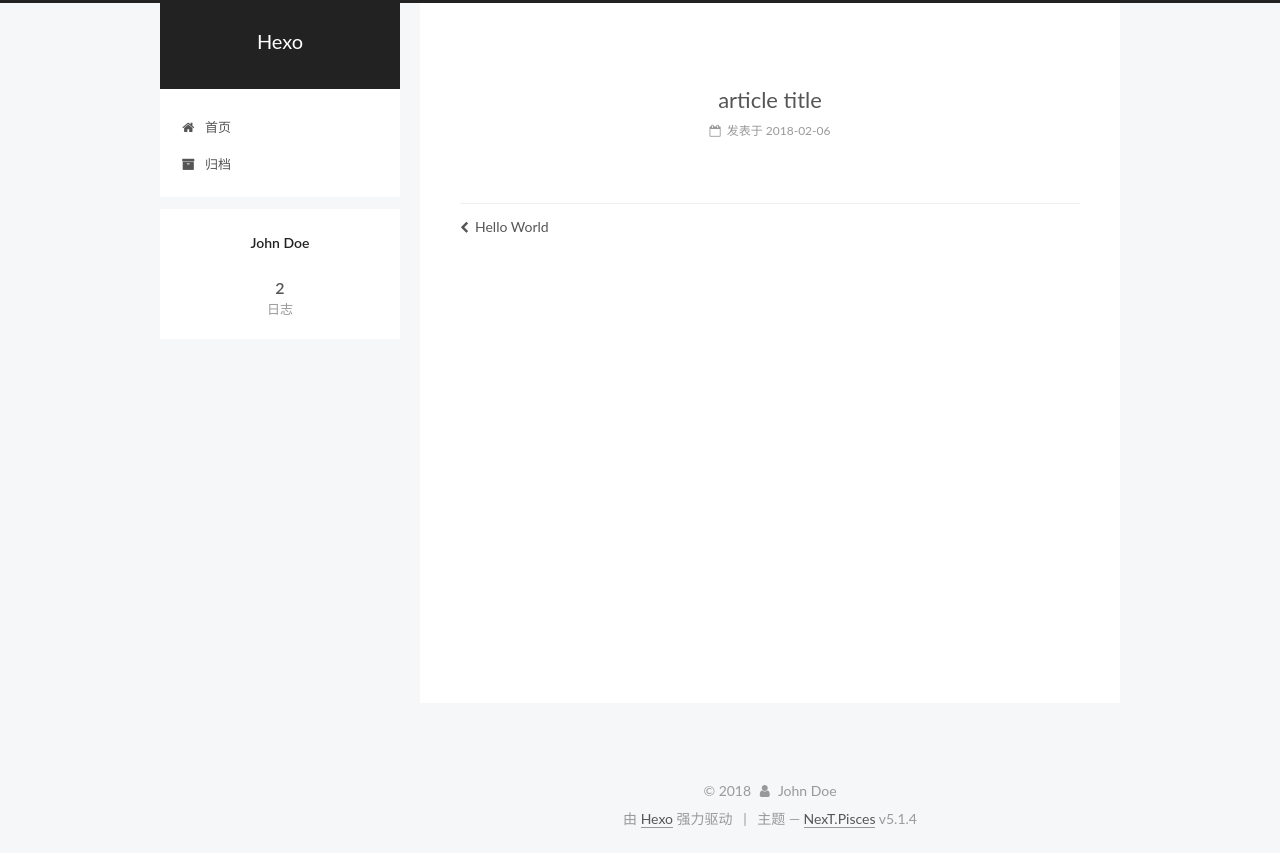
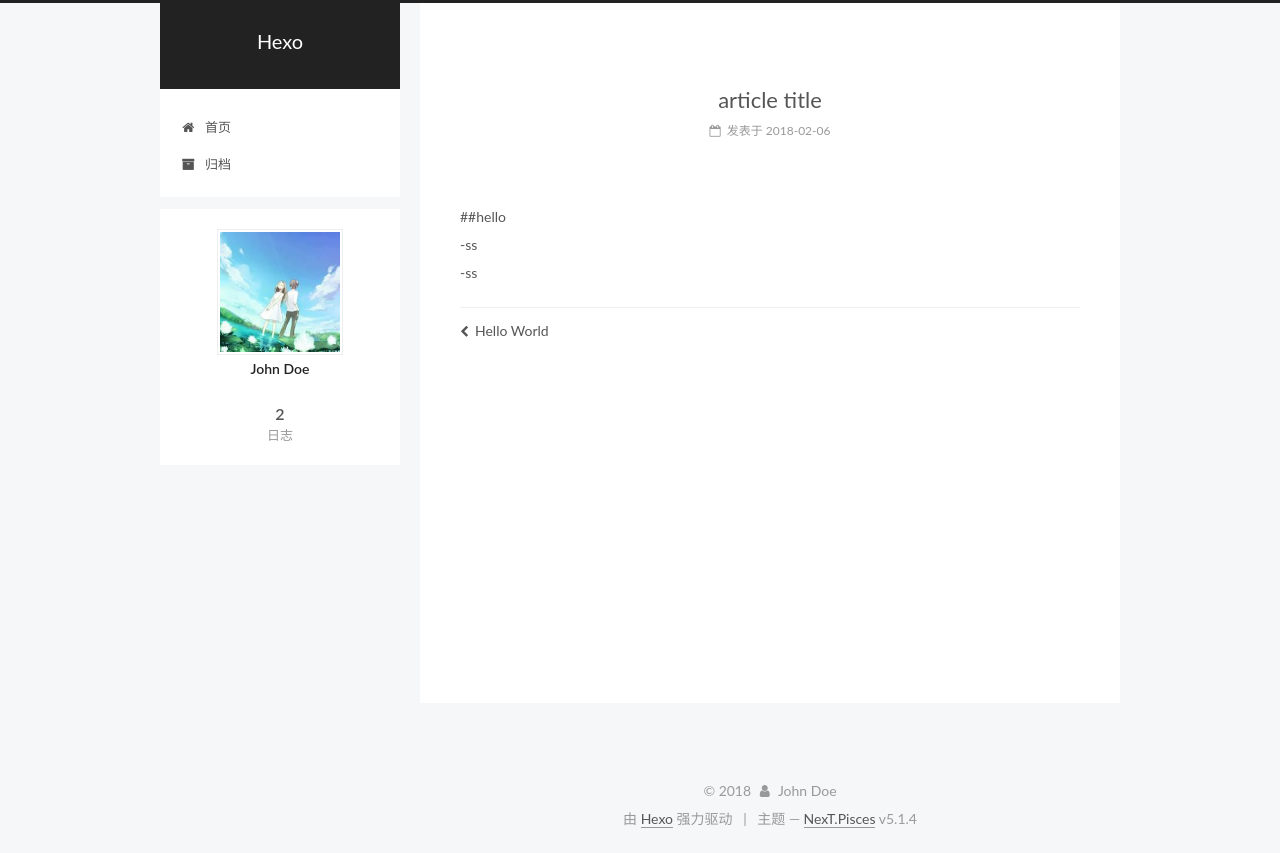
Before and after one commit to iycc/iycc.github.io, a plain HTML site: page 2018/02/06/article-title/index.html in a window 1280 px wide. Drawn offline with Linux system fonts and the light colour scheme.

Commit message:
Site updated: 2018-02-08 20:45:53

```diff
--- a/2018/02/06/article-title/index.html
+++ b/2018/02/06/article-title/index.html
@@ -79,14 +79,17 @@
 
 
 
+<meta name="description" content="##hello-ss-ss">
 <meta property="og:type" content="article">
 <meta property="og:title" content="article title">
 <meta property="og:url" content="http://yoursite.com/2018/02/06/article-title/index.html">
 <meta property="og:site_name" content="Hexo">
+<meta property="og:description" content="##hello-ss-ss">
 <meta property="og:locale" content="zh-Hans">
-<meta property="og:updated_time" content="2018-02-06T15:53:10.449Z">
+<meta property="og:updated_time" content="2018-02-08T12:43:31.940Z">
 <meta name="twitter:card" content="summary">
 <meta name="twitter:title" content="article title">
+<meta name="twitter:description" content="##hello-ss-ss">
 
 
 
@@ -234,7 +237,7 @@
     <span hidden itemprop="author" itemscope itemtype="http://schema.org/Person">
       <meta itemprop="name" content="John Doe">
       <meta itemprop="description" content="">
-      <meta itemprop="image" content="/images/avatar.gif">
+      <meta itemprop="image" content="/images/avatar.jpg">
     </span>
 
     <span hidden itemprop="publisher" itemscope itemtype="http://schema.org/Organization">
@@ -296,6 +299,7 @@
 
 
 
+        <p>##hello<br>-ss<br>-ss</p>
 
 
     </div>
@@ -384,6 +388,10 @@
       <section class="site-overview-wrap sidebar-panel sidebar-panel-active">
         <div class="site-overview">
           <div class="site-author motion-element" itemprop="author" itemscope itemtype="http://schema.org/Person">
+
+              <img class="site-author-image" itemprop="image"
+                src="/images/avatar.jpg"
+                alt="John Doe" />
 
               <p class="site-author-name" itemprop="name">John Doe</p>
               <p class="site-description motion-element" itemprop="description"></p>
```
Also changed, not shown: 2018/02/06/hello-world/index.html (+5 -1 lines), archives/2018/02/index.html (+4 -0 lines), archives/2018/index.html (+4 -0 lines), archives/index.html (+4 -0 lines), index.html (+7 -2 lines), images/avatar.jpg (added).
